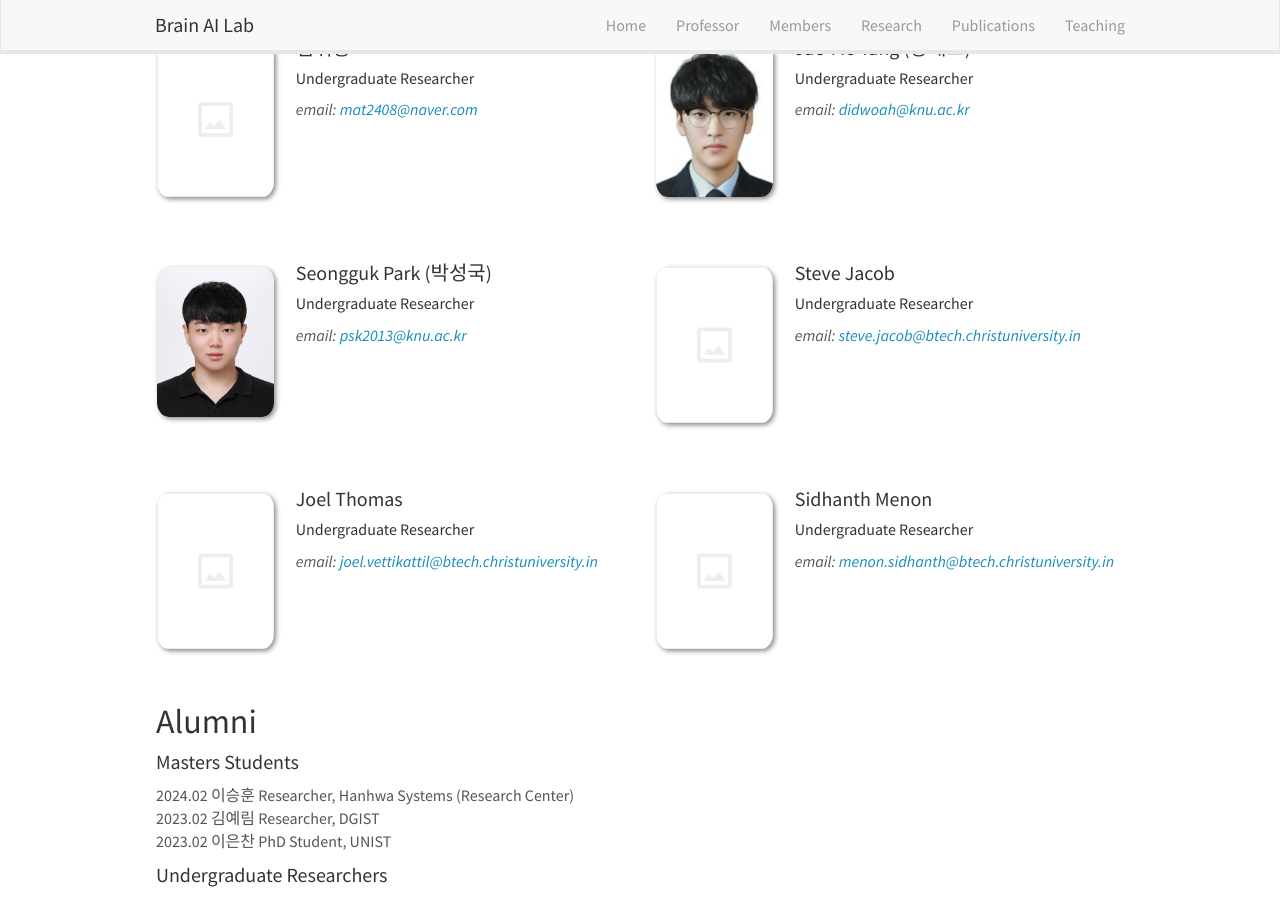
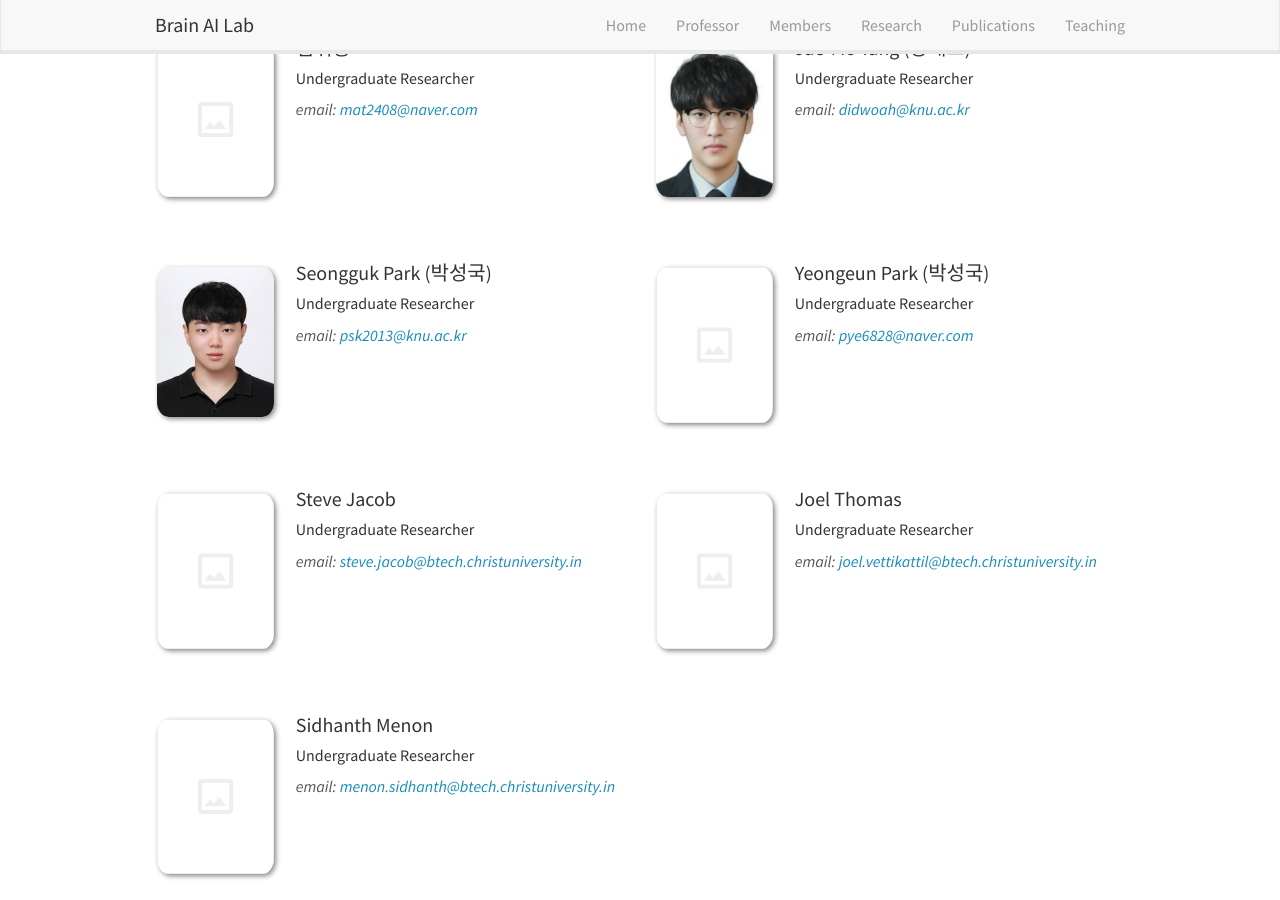
Before and after one commit to KNU-BrainAI/knu-brainai.github.io, a Jekyll site: the page built from _pages/members.md, in a window 1280 px wide and 900 px high, scrolled down 1053 px. Built offline with Jekyll 4.4.1, drawn with Linux system fonts in a browser that asks for light colours; nearby versions of some CDN libraries.

Commit message:
Update team_members.yml

```diff
--- a/_data/team_members.yml
+++ b/_data/team_members.yml
@@ -81,6 +81,13 @@
   number_educ: 1
   education1:
 
+- name: Yeongeun Park (박성국)
+  photo: blank.png
+  info: Undergraduate Researcher
+  email: pye6828@naver.com
+  number_educ: 1
+  education1:
+
 - name: Steve Jacob
   photo: blank.png
   info: Undergraduate Researcher
```
